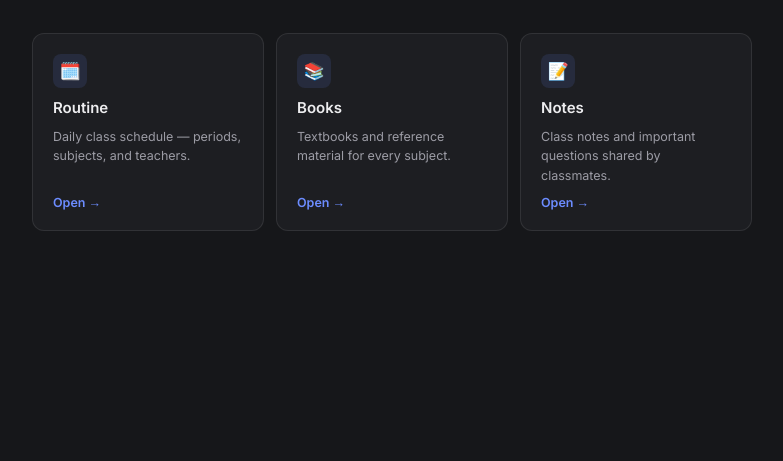
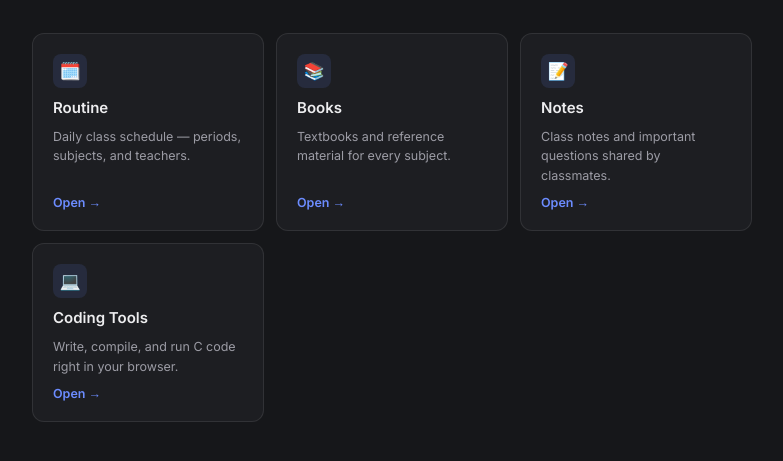
Before and after one commit to Unish124/school, a plain HTML site: page index.html in a window 1280 px wide. Shown: the part 111-572 px from the top of the page, without its empty margins (248-1031 px from the left). Drawn offline with Linux system fonts and the light colour scheme.

Commit message:
Update index.html

```diff
--- a/index.html
+++ b/index.html
@@ -124,6 +124,12 @@
       <div class="card-desc">Class notes and important questions shared by classmates.</div>
       <div class="card-link">Open →</div>
     </a>
+    <a class="card" href="c-compiler.html">
+      <div class="card-icon">💻</div>
+      <div class="card-title">Coding Tools</div>
+      <div class="card-desc">Write, compile, and run C code right in your browser.</div>
+      <div class="card-link">Open →</div>
+    </a>
   </div>
 
 
```
